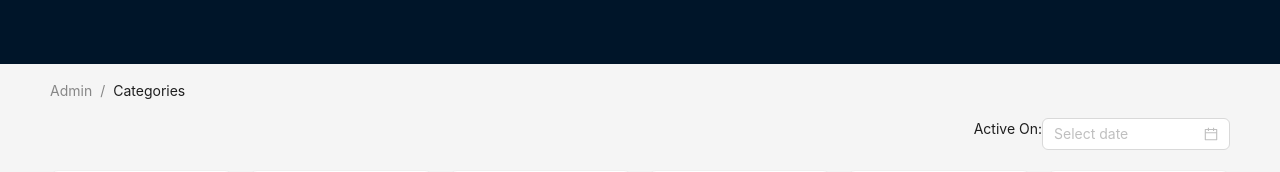
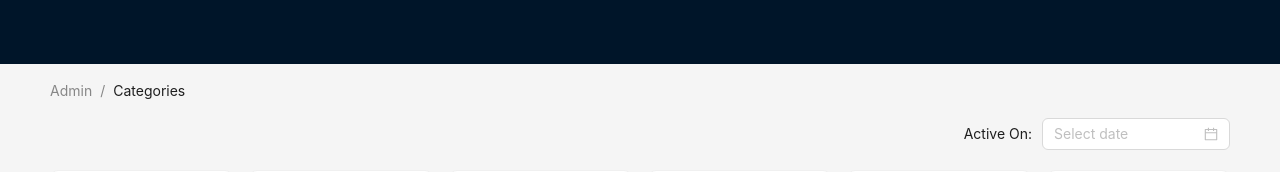
Before and after one commit to nhowley/we-publish-challenge, a React (Create React App) app: page / in a window 1280 px wide. Shown: the top 172 px of the page. Built offline with nearby package versions, Linux system fonts and the light colour scheme.

Commit message:
fix: filter logic

```diff
--- a/src/components/CategoriesContainer/CategoriesContainer.tsx
+++ b/src/components/CategoriesContainer/CategoriesContainer.tsx
@@ -19,16 +19,18 @@ const CategoriesContainer: React.FC = () => {
       const yearSelected = date !== undefined ? dayjs(date).get('year') : undefined
       const formattedActiveFrom = formatDate(activeFrom, yearSelected)
       const formattedActiveUntil = formatDate(activeUntil, yearSelected)
-      const isInActiveRange = dayjs(date).isBetween(formattedActiveFrom, formattedActiveUntil, 'day', '[]')
+      // if activeFrom is after activeUntil, modify year so the date range is correct
+      const activeFromNew = formattedActiveFrom !== undefined && formattedActiveUntil !== undefined && formattedActiveFrom > formattedActiveUntil ? dayjs(formattedActiveFrom).subtract(1, 'year') : formattedActiveFrom
+      const isInActiveRange = dayjs(date).isBetween(activeFromNew, formattedActiveUntil, 'day', '[]')
       return activeUntil === null || isInActiveRange
     })
     setFilteredCategories(filteredCategories)
   }
 
   const onChangeDate = (date: any): any => {
-    setDate(date?.$d)
-    filterCategoriesDate(date?.$d)
-    console.log('date', date.$d)
+    const dateSelected = date !== null ? date.$d : undefined
+    setDate(dateSelected)
+    filterCategoriesDate(dateSelected)
   }
 
   return (
@@ -37,8 +39,8 @@ const CategoriesContainer: React.FC = () => {
             <Breadcrumb.Item>Admin</Breadcrumb.Item>
             <Breadcrumb.Item>Categories</Breadcrumb.Item>
           </Breadcrumb>
-          <div style={{ display: 'flex', justifyContent: 'end' }}>
-            <Typography>Active On:</Typography>
+          <div style={{ display: 'flex', justifyContent: 'end', alignItems: 'center' }}>
+            <Typography style={{ marginRight: '10px' }}>Active On:</Typography>
             <DatePicker onChange={onChangeDate} defaultValue={date}/>
           </div>
         <CategoryGrid categories={filteredCategories}/>
```
Also changed, not shown: .eslintrc.json.
